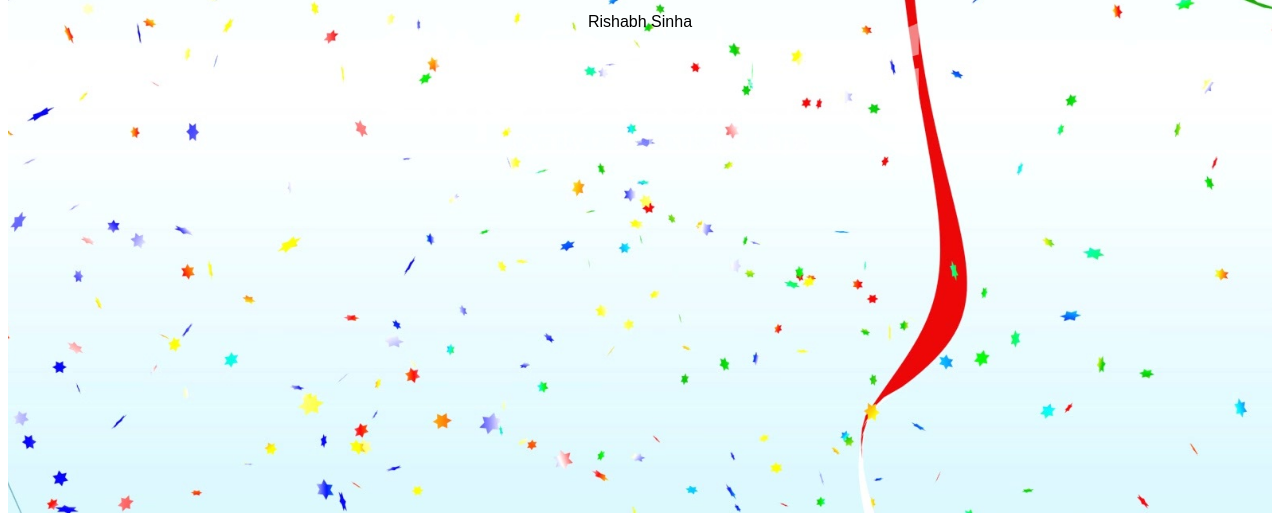
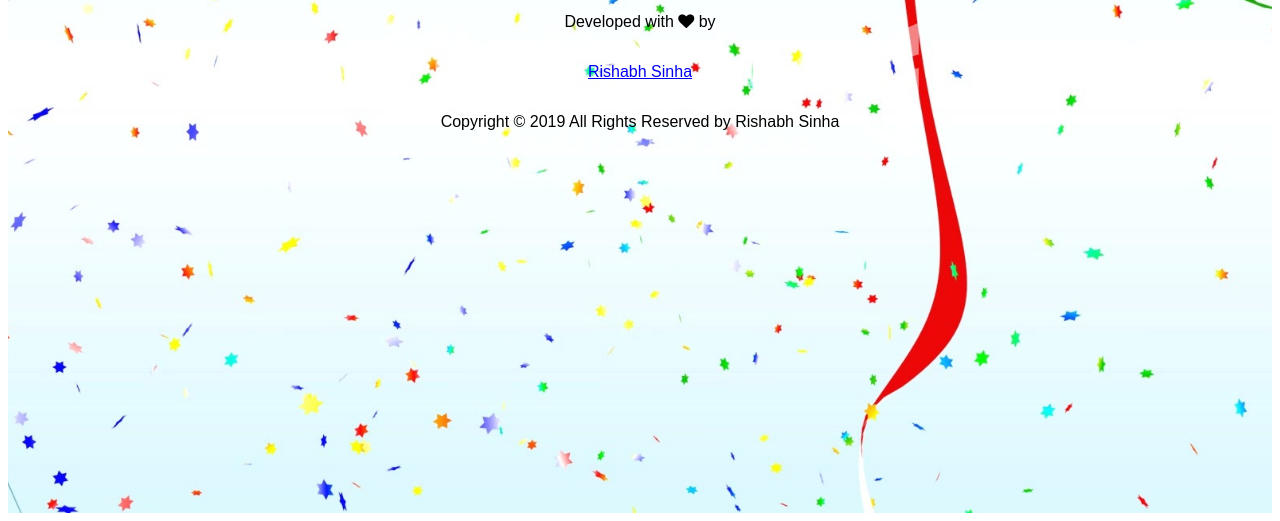
Before and after one commit to RishabhAtGit/happy-new-year-2019, a plain HTML site: page index.html in a window 1280 px wide. Shown: the part 355-876 px from the top of the page. Drawn offline with Linux system fonts and the light colour scheme; a web font is replaced by a local one.

Commit message:
Added social handles and copyright details

```diff
--- a/index.html
+++ b/index.html
@@ -5,6 +5,7 @@
     <meta name="viewport" content="width=device-width, initial-scale=1.0">
     <meta http-equiv="X-UA-Compatible" content="ie=edge">
     <link href="https://fonts.googleapis.com/css?family=Charm" rel="stylesheet">
+    <link rel="stylesheet" href="https://cdnjs.cloudflare.com/ajax/libs/font-awesome/4.7.0/css/font-awesome.min.css">
     <link rel="stylesheet" href="css/main.css">
     <title>Happy New Year 2019</title>
 </head>
@@ -12,7 +13,11 @@
     <div class="container">
         <p class="quote">Starting over is an acceptance of a past we can't change, an unrelenting conviction that the future can be different, and the stubborn wisdom to use the past to make the future what the past was not. Just with this another thought give this new year a perfect start because the start is most important. </p>
         <h1 class="animated">Happy New Year 2019</h1>
-        <p>Rishabh Sinha</p>
+        <p>Developed with <i class="fa fa-heart"></i>  by</p>
+        <p><a href="https://github.com/RishabhAtGit" target="_blank">Rishabh Sinha</a></p>
+            <div class="copyright">
+                <p>Copyright © 2019 All Rights Reserved by Rishabh Sinha</p>
+            </div>
     </div>
 </body>
 </html>
```
